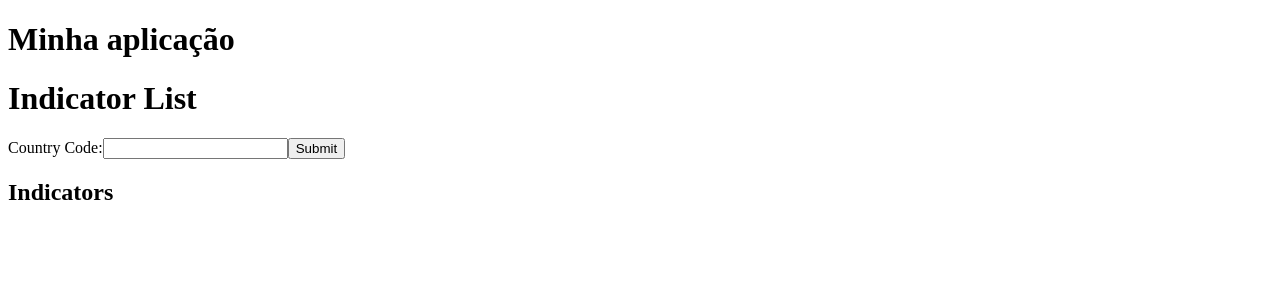
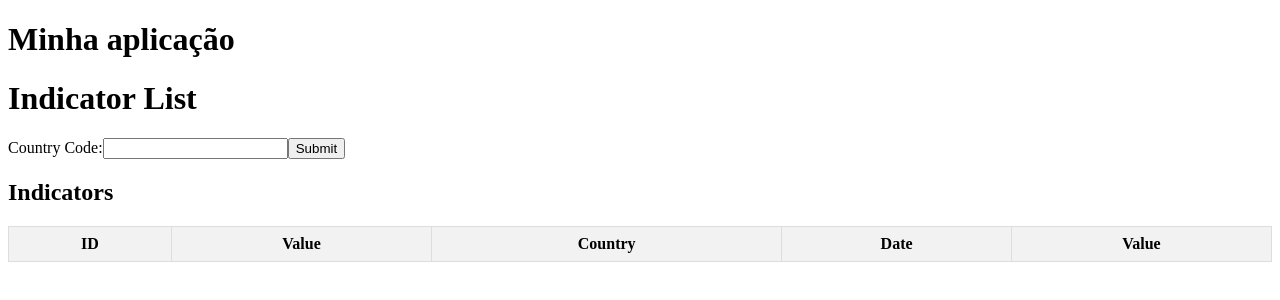
Before and after one commit to kaionylander/bb-frontend-worldbank, an Angular app: page / in a window 1280 px wide. Shown: the top 300 px of the page. Built offline with nearby package versions, Linux system fonts and the light colour scheme.

Commit message:
Estilizando a tabela para exibição dos dados

```diff
--- a/src/app/indicator-list/indicator-list.component.css
+++ b/src/app/indicator-list/indicator-list.component.css
@@ -0,0 +1,22 @@
+.indicator-table {
+    width: 100%;
+    border-collapse: collapse;
+  }
+
+  .indicator-table th,
+  .indicator-table td {
+    border: 1px solid #ddd;
+    padding: 8px;
+  }
+
+  .indicator-table th {
+    background-color: #f2f2f2;
+  }
+
+  .indicator-table tbody tr:nth-child(even) {
+    background-color: #f9f9f9;
+  }
+
+  .indicator-table tbody tr:hover {
+    background-color: #ddd;
+  }
--- a/src/app/indicator-list/indicator-list.component.html
+++ b/src/app/indicator-list/indicator-list.component.html
@@ -7,14 +7,25 @@
 </form>
 
 <div *ngIf="indicators">
-  <h2>Indicators</h2>
-  <ul>
-    <li *ngFor="let dataPoint of indicators">
-        <strong>ID:</strong> {{ dataPoint.indicator.id }} <br>
-        <strong>Value:</strong> {{ dataPoint.indicator.value }} <br>
-        <strong>Country:</strong> {{ dataPoint.country.value }} <br>
-        <strong>Date:</strong> {{ dataPoint.date }} <br>
-        <strong>Value:</strong> {{ dataPoint.value }}
-      </li>
-  </ul>
-</div>
+    <h2>Indicators</h2>
+    <table class="indicator-table">
+      <thead>
+        <tr>
+          <th>ID</th>
+          <th>Value</th>
+          <th>Country</th>
+          <th>Date</th>
+          <th>Value</th>
+        </tr>
+      </thead>
+      <tbody>
+        <tr *ngFor="let dataPoint of indicators">
+          <td>{{ dataPoint.indicator.id }}</td>
+          <td>{{ dataPoint.indicator.value }}</td>
+          <td>{{ dataPoint.country.value }}</td>
+          <td>{{ dataPoint.date }}</td>
+          <td>{{ dataPoint.value }}</td>
+        </tr>
+      </tbody>
+    </table>
+  </div>
```
